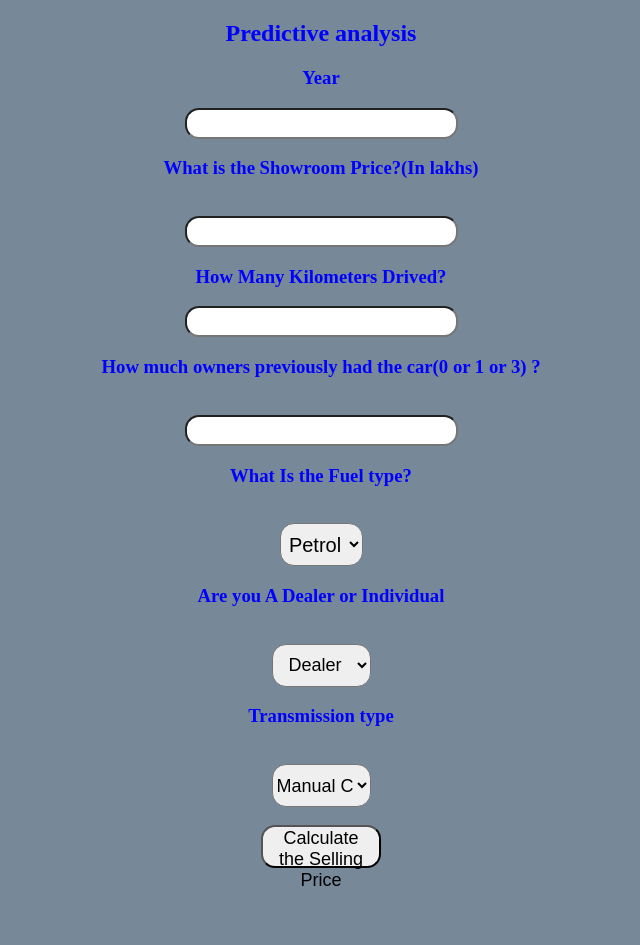
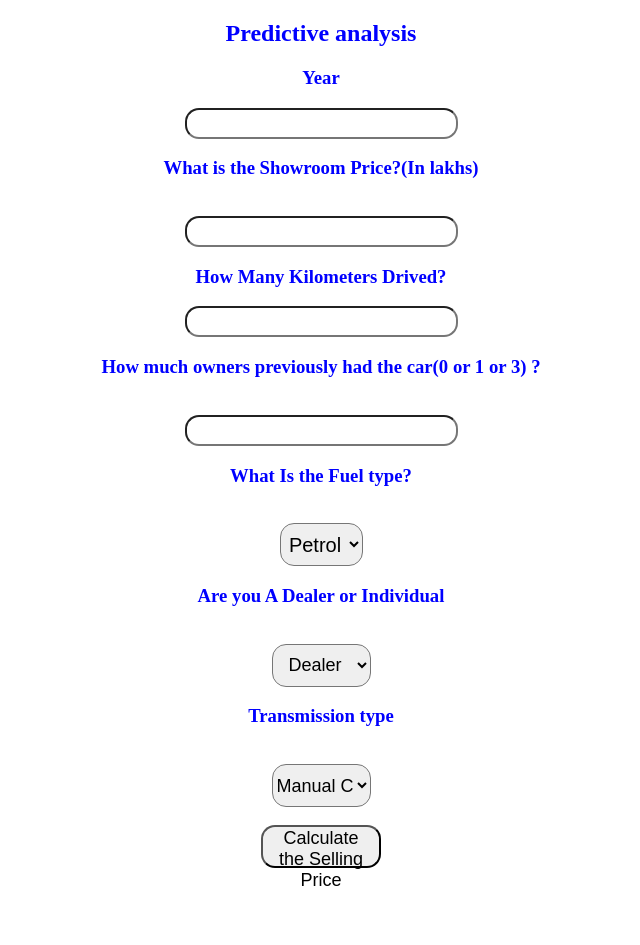
Before and after one commit to IamSKJ/Car-Selling-Price, a Flask app: page / in a window 1280 px wide. Shown: the whole page, without its empty margins (319-959 px from the left). Run offline with Flask 2, Linux system fonts and the light colour scheme; parts of the project's set-up code (start-up, migrations or seed data) failed here and were passed over.

Commit message:
Update index.html

```diff
--- a/templates/index.html
+++ b/templates/index.html
@@ -48,7 +48,6 @@
 
     <style>
         body {
-            background-color: lightslategray;
             text-align: center;
             padding: 0px;
         }
```
